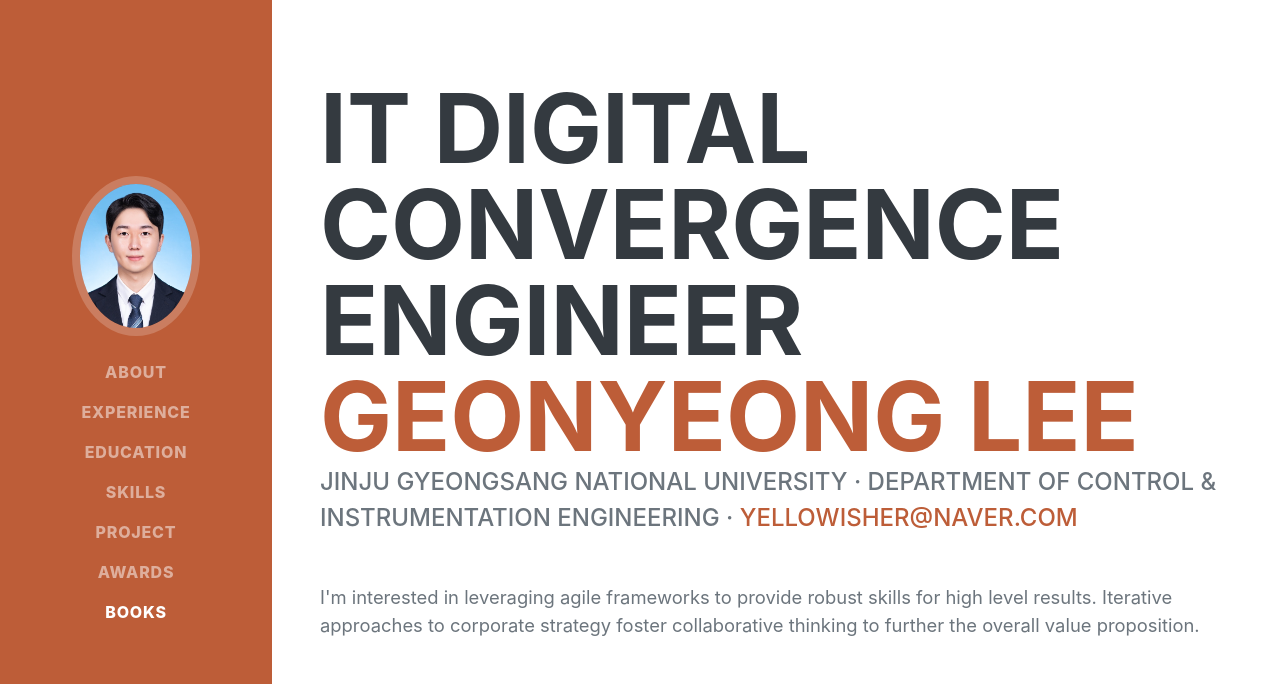
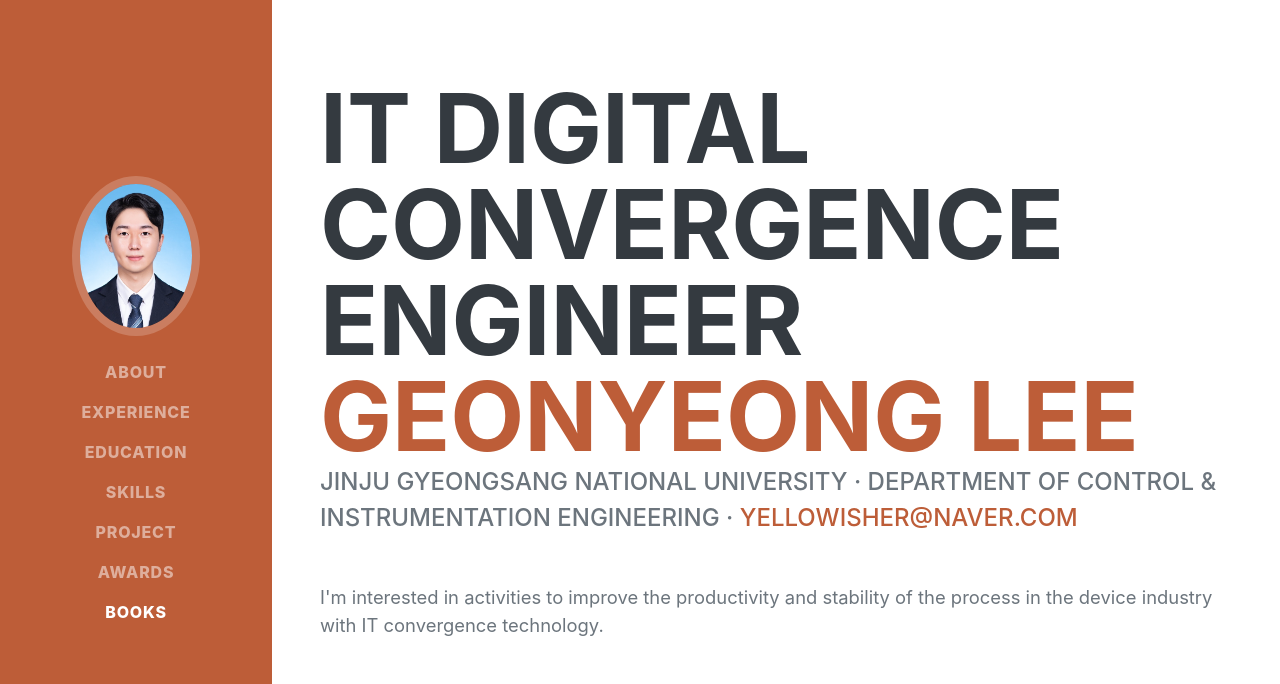
Before and after one commit to Lee-Geon-Yeong/Lee-Geon-Yeong.github.io, a website: page index.html in a window 1280 px wide. Shown: the top 684 px of the page. Drawn offline with nearby package versions, Linux system fonts and the light colour scheme; a web font is replaced by a local one.

Commit message:
first commit

```diff
--- a/index.html
+++ b/index.html
@@ -48,7 +48,7 @@
                         Jinju Gyeongsang National University · Department of Control & Instrumentation Engineering ·
                         <a href="mailto:yellowisher@naver.com">yellowisher@naver.com</a>
                     </div>
-                    <p class="lead mb-5">I'm interested in leveraging agile frameworks to provide robust skills for high level results. Iterative approaches to corporate strategy foster collaborative thinking to further the overall value proposition.</p>
+                    <p class="lead mb-5">I'm interested in activities to improve the productivity and stability of the process in the device industry with IT convergence technology.</p>
                     <div class="social-icons">
                         <a class="social-icon" href="https://github.com/Lee-Geon-Yeong" target="_blank"><i class="fab fa-github"></i></a>
                         <a class="social-icon" href="https://www.instagram.com/gunn_0"><i class="fab fa-instagram"></i></a>
```
